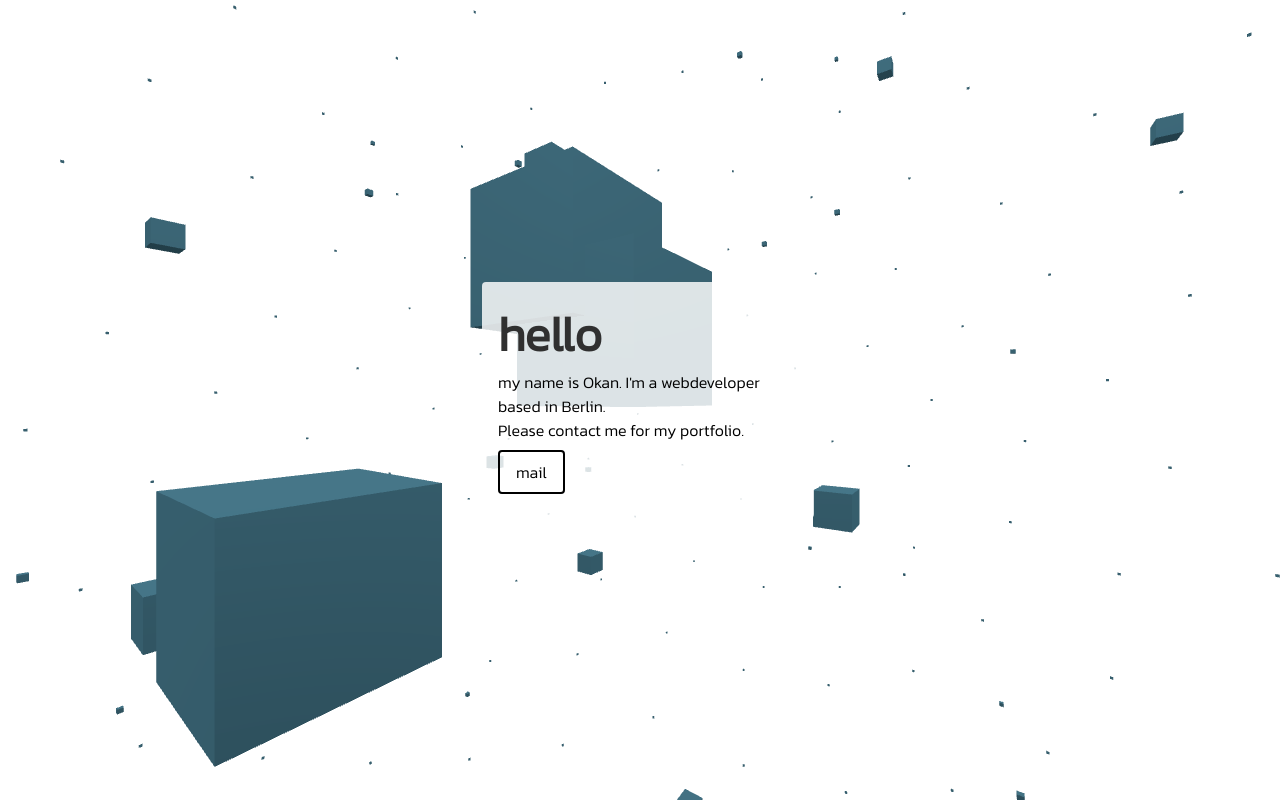
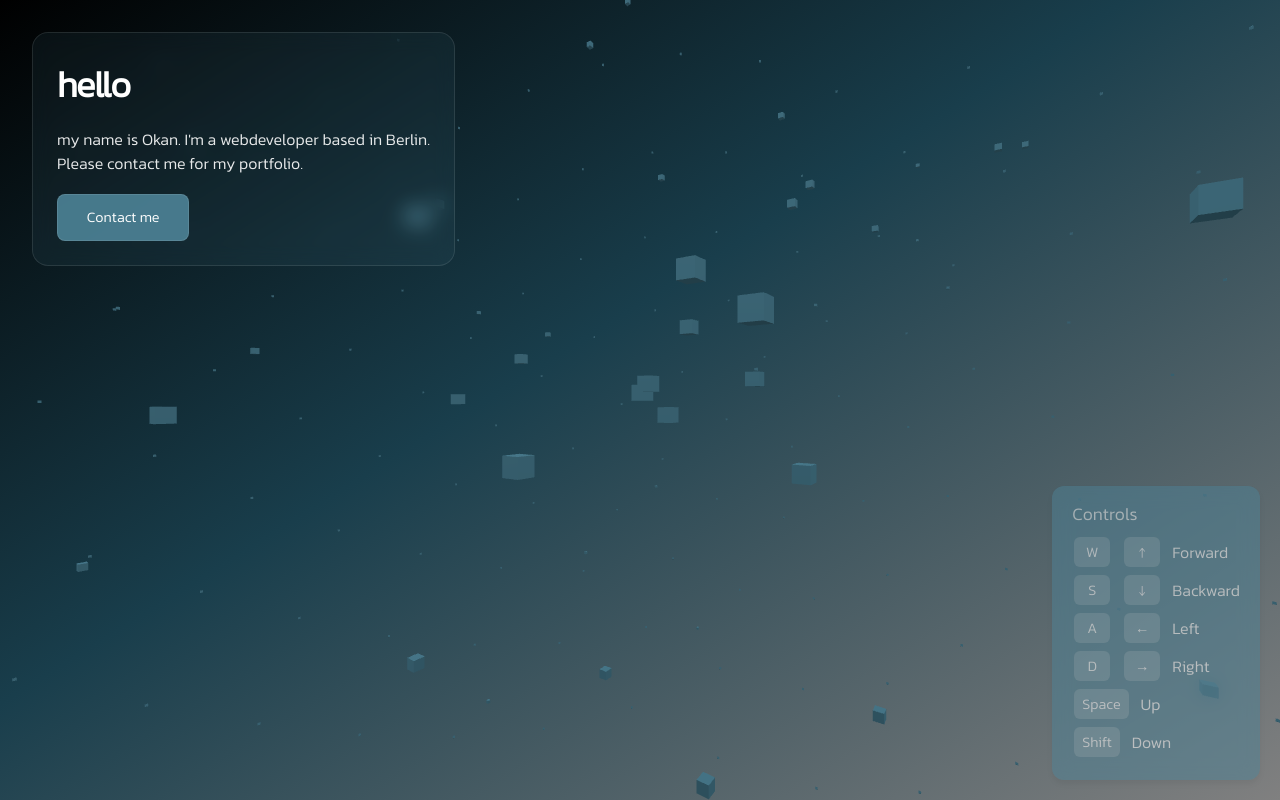
Before and after one commit to ok-sh/threejs-cartvisit, a website built with Vite: page index.html in a window 1280 px wide. Built offline with nearby package versions, Linux system fonts and the light colour scheme; animation ran at ten frames a second.

Commit message:
make it fancy!

```diff
--- a/assets/css/style.css
+++ b/assets/css/style.css
@@ -1,12 +1,12 @@
 * {
   margin: 0;
 }
+
 html {
   margin: 0;
   width: 100%;
   height: 100%;
-  /* background-image: linear-gradient(to bottom right, #000 0, #193e4c 44%, #808080 100%); */
-  background-color: #ffffff;
+  background-image: linear-gradient(to bottom right, #000 0, #193e4c 44%, #808080 100%);
   color: #000000;
   font-family: sans-serif;
   font-style: normal;
@@ -19,58 +19,153 @@ body {
 }
 
 .container {
-  margin: auto;
+  width: 100%;
   height: 100vh;
-  padding: 0;
-  display: flex;
-  align-items: center;
-  justify-content: space-around;
+  position: relative;
 }
 
 .the-box {
-  position: absolute;
-  padding: 1rem;
-  border-radius: 4px;
-  width: 0%;
+  background: rgba(78, 131, 151, 0.1);
+  backdrop-filter: blur(10px);
+  -webkit-backdrop-filter: blur(10px);
+  border: 1px solid rgba(255, 255, 255, 0.1);
+  border-radius: 16px;
+  padding: 1.5rem;
+  max-width: 400px;
+  margin: 2rem;
+  position: fixed;
+  top: 0;
+  left: 0;
+  z-index: 1000;
+  transition: all 0.3s ease;
 }
 
 .text {
-  font-size: 1em;
-  text-align: left;
-  width: 300px;
+  color: white;
+  font-family: 'Kanit', sans-serif;
+  line-height: 1.5;
+  margin-bottom: 1.2rem;
 }
 
-.model-container {
-  width: 100%;
+.text div[style*="font-size: 48px"] {
+  font-size: 36px !important;
+}
+
+.text div[style*="font-size: 18px"] {
+  font-size: 16px !important;
 }
 
 .button {
   display: inline-block;
-  padding: 8px 16px;
-  margin: 8px 0;
-  border: 2px rgb(0, 0, 0) solid;
-  border-radius: 4px;
-  color: rgb(0, 0, 0);
+  padding: 0.7rem 1.8rem;
+  background: rgba(78, 131, 151, 0.9);
+  color: white;
   text-decoration: none;
+  border-radius: 8px;
+  font-family: 'Kanit', sans-serif;
+  transition: all 0.3s ease;
+  border: 1px solid rgba(255, 255, 255, 0.1);
+  font-size: 0.9em;
 }
 
 .button:hover {
-  background-color: #000;
-  color: #fff;
+  background: rgba(78, 131, 151, 1);
+  transform: translateY(-2px);
+  box-shadow: 0 4px 12px rgba(78, 131, 151, 0.3);
 }
 
-  .model-container {
-    position: absolute;
-    top: 0;
+.model-container {
+  position: fixed;
+  top: 0;
+  left: 0;
+  width: 100%;
+  height: 100%;
+  z-index: 0;
+}
+
+/* Controls info only shown on desktop */
+.controls-info {
+  display: none;
+}
+
+@media screen and (min-width: 768px) {
+  .controls-info {
+    display: block;
+    position: fixed;
+    bottom: 20px;
+    right: 20px;
+    background: rgba(78, 131, 151, 0.9);
+    padding: 15px 20px;
+    border-radius: 12px;
+    color: white;
+    font-family: 'Kanit', sans-serif;
+    backdrop-filter: blur(10px);
+    box-shadow: 0 4px 6px rgba(0, 0, 0, 0.1);
+    transition: opacity 0.3s ease;
+    z-index: 1000;
+  }
+}
+
+@media screen and (max-width: 768px) {
+  .the-box {
+    top: auto;
     bottom: 0;
     left: 0;
     right: 0;
-    width: 100%;
+    margin: 1rem;
+    padding: 1rem;
+    max-width: none;
+    width: auto;
+    border-radius: 12px;
   }
 
-  .the-box {
-    margin-left: 1rem;
-    background-color: #ffffffd3;
-    width: auto;
-    z-index: 10;
+  .text div[style*="font-size: 48px"] {
+    font-size: 28px !important;
+    margin-bottom: 0.5rem !important;
   }
+
+  .text div[style*="font-size: 18px"] {
+    font-size: 14px !important;
+  }
+
+  .text {
+    margin-bottom: 0.8rem;
+  }
+
+  .button {
+    padding: 0.5rem 1.2rem;
+    font-size: 0.85em;
+  }
+}
+
+.controls-info.fade {
+  opacity: 0.2;
+}
+
+.controls-info:hover {
+  opacity: 1;
+}
+
+.key {
+  display: inline-block;
+  background: rgba(255, 255, 255, 0.2);
+  padding: 4px 8px;
+  border-radius: 6px;
+  margin: 0 2px;
+  font-size: 0.9em;
+  min-width: 20px;
+  text-align: center;
+}
+
+.controls-row {
+  margin: 8px 0;
+  display: flex;
+  align-items: center;
+  gap: 10px;
+}
+
+.controls-title {
+  font-size: 1.1em;
+  margin-bottom: 10px;
+  opacity: 0.9;
+}
--- a/assets/js/main.js
+++ b/assets/js/main.js
@@ -5,6 +5,9 @@ import { setupRenderer } from './scene/renderer.js';
 import { setupControls } from './scene/controls.js';
 import { createObjects } from './objects/objects.js';
 import { onInteractionStart, onResize } from './utils/eventHandlers.js';
+import { setupKeyboardControls } from './utils/keyboardControls.js';
+import { setupInfoBox } from './utils/infoBox.js';
+import * as THREE from 'three';
 import gsap from 'gsap';
 
 function init() {
@@ -13,6 +16,7 @@ function init() {
   const renderer = setupRenderer(container);
   const controls = setupControls(camera, renderer);
   const groupCubes = createObjects();
+  const updateCameraPosition = setupKeyboardControls(camera);
 
   setupLights(scene);
   scene.add(groupCubes);
@@ -25,14 +29,23 @@ function init() {
   window.addEventListener('touchstart', (e) => onInteractionStart(e, groupCubes), { passive: false });
   window.addEventListener('resize', () => onResize(camera, renderer));
 
+  setupInfoBox();
+
+  let lastTime = 0;
   // Animation loop
-  function animate() {
+  function animate(currentTime) {
     requestAnimationFrame(animate);
+
+    // Calculate delta time
+    const deltaTime = (currentTime - lastTime) / 1000;
+    lastTime = currentTime;
+
+    updateCameraPosition();
     controls.update();
     renderer.render(scene, camera);
   }
 
-  animate();
+  animate(0);
 }
 
 init();
--- a/assets/js/scene/camera.js
+++ b/assets/js/scene/camera.js
@@ -1,12 +1,9 @@
 import * as THREE from 'three';
 
 export function setupCamera(scene) {
-  const camera = new THREE.PerspectiveCamera(80, window.innerWidth / window.innerHeight);
-  camera.position.set(0, 0, -10);
+  const camera = new THREE.PerspectiveCamera(75, window.innerWidth / window.innerHeight, 0.1, 1000);
+  camera.position.set(0, 0, 100);
   camera.lookAt(0, 0, 0);
-
-  const direction = new THREE.Vector3();
-  camera.getWorldDirection(direction);
 
   scene.add(camera);
   return camera;
--- a/assets/js/scene/controls.js
+++ b/assets/js/scene/controls.js
@@ -2,9 +2,12 @@ import { OrbitControls } from 'three/examples/jsm/controls/OrbitControls';
 
 export function setupControls(camera, renderer) {
   const controls = new OrbitControls(camera, renderer.domElement);
-  controls.target.set(0, 0.5, 0);
-  controls.update();
-  controls.enablePan = false;
   controls.enableDamping = true;
+  controls.dampingFactor = 0.05;
+  controls.screenSpacePanning = false;
+  controls.minDistance = 10;
+  controls.maxDistance = 500;
+  controls.maxPolarAngle = Math.PI;
+
   return controls;
 }
--- /dev/null
+++ b/assets/js/utils/infoBox.js
@@ -0,0 +1,8 @@
+export function setupInfoBox() {
+    const infoBox = document.querySelector('.controls-info');
+
+    // Fade out after 5 seconds
+    setTimeout(() => {
+        infoBox.classList.add('fade');
+    }, 5000);
+}
--- /dev/null
+++ b/assets/js/utils/keyboardControls.js
@@ -0,0 +1,57 @@
+import * as THREE from 'three';
+
+export function setupKeyboardControls(camera) {
+  const moveSpeed = 2.0;
+  const keysPressed = {};
+
+  window.addEventListener('keydown', (event) => {
+    keysPressed[event.key] = true;
+    if (['ArrowUp', 'ArrowDown', 'ArrowLeft', 'ArrowRight', ' '].includes(event.key)) {
+      event.preventDefault();
+    }
+  });
+
+  window.addEventListener('keyup', (event) => {
+    keysPressed[event.key] = false;
+  });
+
+  function updateCamera() {
+    // Create a normalized direction vector for forward movement
+    const direction = new THREE.Vector3();
+    camera.getWorldDirection(direction);
+    direction.normalize();
+
+    // Create a normalized right vector
+    const right = new THREE.Vector3();
+    right.crossVectors(direction, camera.up).normalize();
+
+    // Movement speed this frame
+    const currentSpeed = moveSpeed;
+
+    // Forward/Backward
+    if (keysPressed['ArrowUp'] || keysPressed['w']) {
+      camera.translateZ(-currentSpeed);
+    }
+    if (keysPressed['ArrowDown'] || keysPressed['s']) {
+      camera.translateZ(currentSpeed);
+    }
+
+    // Left/Right
+    if (keysPressed['ArrowLeft'] || keysPressed['a']) {
+      camera.translateX(-currentSpeed);
+    }
+    if (keysPressed['ArrowRight'] || keysPressed['d']) {
+      camera.translateX(currentSpeed);
+    }
+
+    // Up/Down
+    if (keysPressed[' ']) { // Space key
+      camera.translateY(currentSpeed);
+    }
+    if (keysPressed['Shift']) {
+      camera.translateY(-currentSpeed);
+    }
+  }
+
+  return updateCamera;
+}
--- a/index.html
+++ b/index.html
@@ -14,8 +14,18 @@
 <body>
 	<div class="container">
 		<div class="the-box">
-			<div class="text"><div style="font-size: 48px; font-weight: 900; color: #303030">hello</div>my name is Okan. I'm a webdeveloper based in Berlin.<br/>Please contact me for my portfolio.</div>
-			<a class="button" href="mailto:contact@ok-sahin.de">mail</a>
+			<div class="text">
+				<div style="font-size: 48px; font-weight: 900; color: #ffffff; margin-bottom: 1rem; letter-spacing: -1px;">
+					hello
+				</div>
+				<div style="font-size: 18px; opacity: 0.9;">
+					my name is Okan. I'm a webdeveloper based in Berlin.<br/>
+					Please contact me for my portfolio.
+				</div>
+			</div>
+			<a class="button" href="mailto:contact@ok-sahin.de">
+				Contact me
+			</a>
 		</div>
 
 		<div class="model-container"></div>
@@ -23,5 +33,37 @@
 
 <script type="module" src="./assets/js/main.js"></script>
 
+<div class="controls-info">
+    <div class="controls-title">Controls</div>
+    <div class="controls-row">
+        <span class="key">W</span>
+        <span class="key">↑</span>
+        <span>Forward</span>
+    </div>
+    <div class="controls-row">
+        <span class="key">S</span>
+        <span class="key">↓</span>
+        <span>Backward</span>
+    </div>
+    <div class="controls-row">
+        <span class="key">A</span>
+        <span class="key">←</span>
+        <span>Left</span>
+    </div>
+    <div class="controls-row">
+        <span class="key">D</span>
+        <span class="key">→</span>
+        <span>Right</span>
+    </div>
+    <div class="controls-row">
+        <span class="key">Space</span>
+        <span>Up</span>
+    </div>
+    <div class="controls-row">
+        <span class="key">Shift</span>
+        <span>Down</span>
+    </div>
+</div>
+
 </body>
 </html>
```
